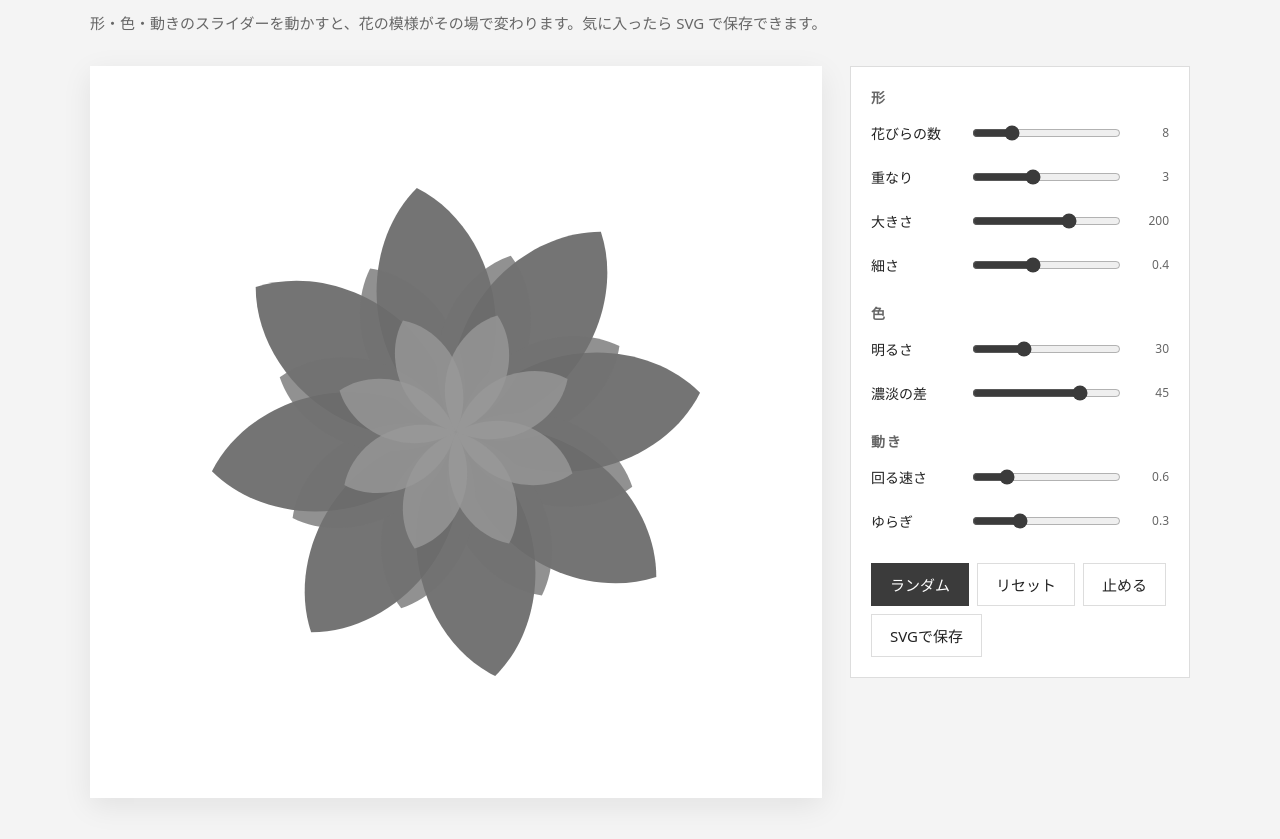
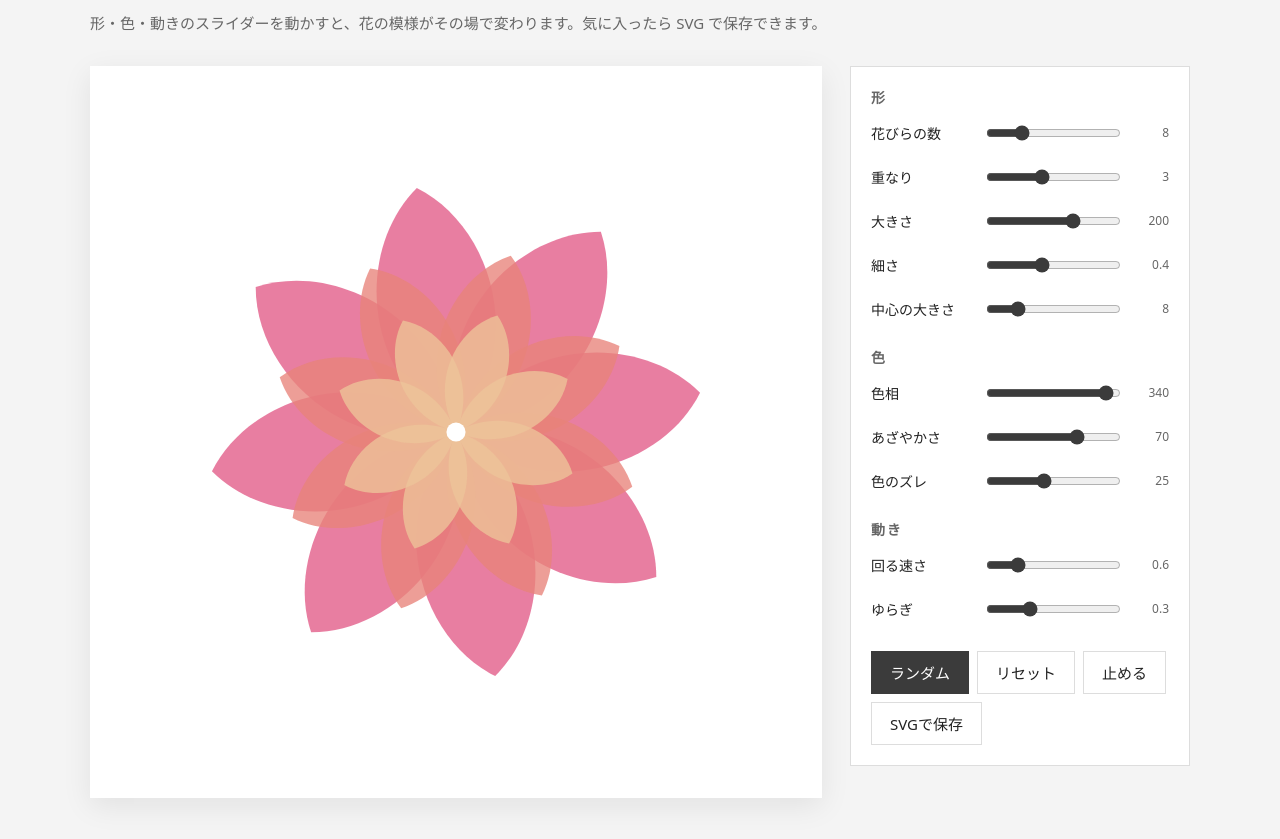
Before and after one commit to kiki00315/petal-generator, a plain HTML site: page index.html in a window 1280 px wide. Shown: the part 91-930 px from the top of the page. Drawn offline with Linux system fonts and the light colour scheme.

Commit message:
カラーに戻し、中心の大きさのスライダーを足す。縁取りは消す
Co-Authored-By: Claude Sonnet 5.5 <noreply@anthropic.com>

```diff
--- a/index.html
+++ b/index.html
@@ -3,7 +3,7 @@
 <head>
   <meta charset="UTF-8">
   <meta name="viewport" content="width=device-width, initial-scale=1.0">
-  <meta name="description" content="形・色・動きのスライダーで、モノクロの花の模様が動く SVG アニメーションを作れるジェネレーティブアート。">
+  <meta name="description" content="形・色・動きのスライダーで、花の模様が動く SVG アニメーションを作れるジェネレーティブアート。">
   <title>花びらジェネレーター</title>
   <style>
     :root { --ink: #222; --sub: #666; --line: #ddd; --font: "Hiragino Maru Gothic ProN", "Zen Maru Gothic", system-ui, sans-serif; }
@@ -18,7 +18,7 @@
     .ga-panel { padding: 20px; background: #fff; border: 1px solid var(--line); }
     .ga-group { margin: 16px 0 4px; font-size: 14px; letter-spacing: .12em; color: var(--sub); }
     .ga-group:first-child { margin-top: 0; }
-    .ga-row { display: grid; grid-template-columns: 6.5em minmax(0, 1fr) 3em; align-items: center; gap: 8px; min-height: 44px; font-size: 14px; }
+    .ga-row { display: grid; grid-template-columns: 7.5em minmax(0, 1fr) 3em; align-items: center; gap: 8px; min-height: 44px; font-size: 14px; }
     .ga-row input { width: 100%; accent-color: #3b3b3b; }
     .ga-row output { text-align: right; font-size: 12px; color: var(--sub); }
     .ga-actions { display: flex; flex-wrap: wrap; gap: 8px; margin-top: 20px; }
@@ -50,7 +50,7 @@
 
   <script>
 // 花びらジェネレーター（generative-art.html 用）
-// 「形・色・動き」のパラメータから、花の模様の SVG を作る（色は白黒のモノクロトーン）。
+// 「形・色・動き」のパラメータから、花の模様の SVG を作る。
 // スライダーは PARAM_DEFS（スライダーの設計図）から自動で作るので、
 // パラメータを足したいときは、型（Params）と PARAM_DEFS に 1 行足すだけでよい。
 (() => {
@@ -61,8 +61,10 @@
    * @property {number} layers  【形】花びらの重なり（1〜6）
    * @property {number} radius  【形】大きさ（40〜280）
    * @property {number} slim    【形】花びらの細さ（0 = 太い 〜 1 = 細い）
-   * @property {number} tone    【色】いちばん外側の明るさ（0 = 黒 〜 90 = 白）
-   * @property {number} contrast【色】重なりごとの明暗の差（0〜60）。内側ほど明るくなる
+   * @property {number} center  【形】中心の白い点の大きさ（0 = なし 〜 40）
+   * @property {number} hue     【色】いちばん外側の色相（0〜360）
+   * @property {number} sat     【色】あざやかさ（0〜100）
+   * @property {number} spread  【色】重なりごとの色のズレ（0〜60）
    * @property {number} speed   【動き】回る速さ（0〜3）
    * @property {number} wobble  【動き】ふくらんだり縮んだりする幅（0〜1）
    */
@@ -76,14 +78,16 @@
     { key: 'layers', group: '形',   label: '重なり',       min: 1,  max: 6,   step: 1 },
     { key: 'radius', group: '形',   label: '大きさ',       min: 40, max: 280, step: 1 },
     { key: 'slim',   group: '形',   label: '細さ',         min: 0,  max: 1,   step: 0.01 },
-    { key: 'tone',     group: '色', label: '明るさ',     min: 0, max: 90, step: 1 },
-    { key: 'contrast', group: '色', label: '濃淡の差',   min: 0, max: 60, step: 1 },
+    { key: 'center', group: '形',   label: '中心の大きさ', min: 0,  max: 40,  step: 1 },
+    { key: 'hue',    group: '色',   label: '色相',         min: 0,  max: 360, step: 1 },
+    { key: 'sat',    group: '色',   label: 'あざやかさ',   min: 0,  max: 100, step: 1 },
+    { key: 'spread', group: '色',   label: '色のズレ',     min: 0,  max: 60,  step: 1 },
     { key: 'speed',  group: '動き', label: '回る速さ',     min: 0,  max: 3,   step: 0.05 },
     { key: 'wobble', group: '動き', label: 'ゆらぎ',       min: 0,  max: 1,   step: 0.01 },
   ];
 
   /** @type {Params} */
-  const DEFAULTS = { count: 8, layers: 3, radius: 200, slim: 0.4, tone: 30, contrast: 45, speed: 0.6, wobble: 0.3 };
+  const DEFAULTS = { count: 8, layers: 3, radius: 200, slim: 0.4, center: 8, hue: 340, sat: 70, spread: 25, speed: 0.6, wobble: 0.3 };
   const KEY = 'generative-art.params.v1';
   const SIZE = 600; // SVG の viewBox（正方形）
 
@@ -120,16 +124,17 @@
       const r = p.radius * ratio * breathe;
       const dir = i % 2 ? -1 : 1; // 層ごとに回る向きを逆に
       const angle = t * p.speed * 12 * (1 + i * 0.4) * dir + i * (180 / p.count);
-      const light = Math.min(95, p.tone + (i / p.layers) * p.contrast); // 内側ほど明るく（白黒なので彩度は 0）
+      const hue = (p.hue + i * p.spread) % 360;
+      const light = 62 + (i / p.layers) * 22; // 内側ほど明るく
       const d = petalPath(r, p.slim);
       let petals = '';
       for (let k = 0; k < p.count; k++) {
         petals += `<path d="${d}" transform="rotate(${(360 / p.count) * k})"/>`;
       }
-      layers.push(`<g transform="rotate(${angle.toFixed(2)})" fill="hsl(0 0% ${light}%)" fill-opacity="0.78">${petals}</g>`);
+      layers.push(`<g transform="rotate(${angle.toFixed(2)})" fill="hsl(${hue} ${p.sat}% ${light}%)" fill-opacity="0.78">${petals}</g>`);
     }
     return `<svg xmlns="http://www.w3.org/2000/svg" viewBox="${-SIZE / 2} ${-SIZE / 2} ${SIZE} ${SIZE}">`
-      + `<rect x="${-SIZE / 2}" y="${-SIZE / 2}" width="${SIZE}" height="${SIZE}" fill="#fff"/>${layers.join('')}</svg>`;
+      + `<rect x="${-SIZE / 2}" y="${-SIZE / 2}" width="${SIZE}" height="${SIZE}" fill="#fff"/>${layers.join('')}${p.center > 0 ? `<circle r="${p.center}" fill="#fff"/>` : ''}</svg>`;
   }
 
   // ---- 画面 ----
@@ -214,7 +219,6 @@
   draw();
   setPlaying(playing);
 })();
-
   </script>
 </body>
 </html>
```
Also changed, not shown: docs/screenshot.png, 1 other file.
